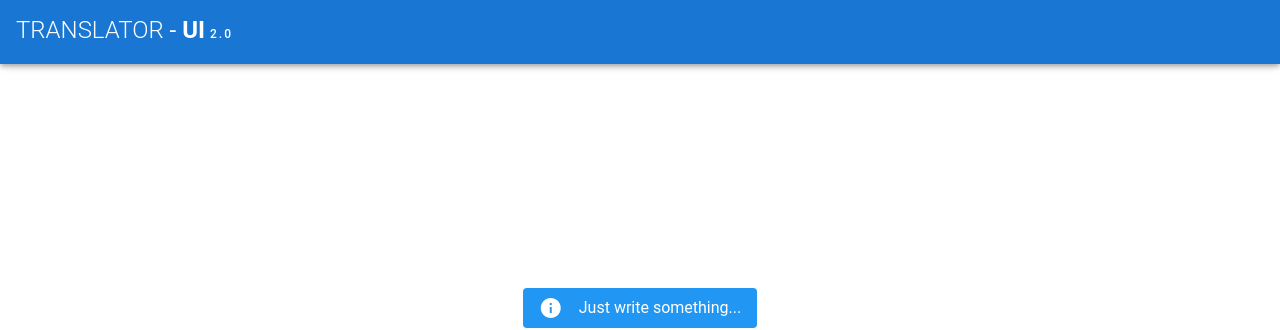
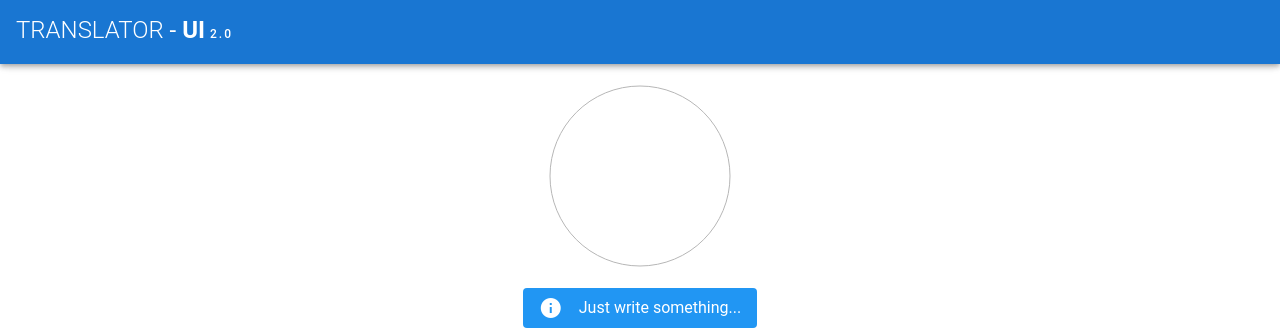
Before and after one commit to o-raskin/translator-ui, a Vue app: page / in a window 1280 px wide. Shown: the top 330 px of the page. Built offline with nearby package versions, Linux system fonts and the light colour scheme; a small style sheet from the web is missing.

Commit message:
UI 2.0 - ready

```diff
--- a/src/components/Core.vue
+++ b/src/components/Core.vue
@@ -3,10 +3,7 @@
         <v-layout text-center wrap>
             <v-flex>
                 <v-row>
-                    <transition name="fade">
-                        <!--                        v-if="inputText.length !== 0"-->
-                        <Fiddle :sides.sync="sides"/>
-                    </transition>
+                    <Fiddle :sides.sync="sides" :updateInterval.sync="speed" :minRadius.sync="radius"/>
                 </v-row>
                 <v-row align="center" justify="center">
                     <v-alert v-if="inputText.length === 0 && resultText.length === 0" dense type="info" min-width="10%"
@@ -57,6 +54,8 @@
         },
         data: () => ({
             sides: 0,
+            speed: 0,
+            radius: 15,
             inputText: '',
             resultText: '',
             source: {
@@ -76,6 +75,8 @@
         methods: {
             computeWords() {
                 this.sides = _.words(this.inputText).length
+                this.speed = 450
+                this.radius = 15
                 this.translate;
             },
             translate: _.debounce(function () {
@@ -88,6 +89,8 @@
                     })
                     .then((value) => {
                         this.resultText = value.data.translation
+                        this.speed = 950
+                        this.radius = 65
                     })
             }, 650),
             swap() {
@@ -104,6 +107,7 @@
                     this.target.title = 'Italian'
                 }
                 this.inputText = this.resultText
+                this.computeWords()
                 this.translate()
             }
         }
--- a/src/components/fiddle/Fiddle.vue
+++ b/src/components/fiddle/Fiddle.vue
@@ -2,7 +2,10 @@
     <v-container>
         <div id="fiddle" align="center" justify="center">
             <svg width="200" height="200">
-                <polygon :points="points"></polygon>
+                <circle cx="100" cy="100" r="90"></circle>
+                <transition name="fade-transition">
+                    <polygon :points="points"></polygon>
+                </transition>
             </svg>
         </div>
     </v-container>
@@ -14,7 +17,9 @@
     export default {
         el: "#fiddle",
         props: {
-            sides: Number
+            sides: Number,
+            updateInterval: Number,
+            minRadius: Number
         },
         data: function () {
             var stats = Array.apply(
@@ -24,9 +29,7 @@
             return {
                 stats: stats,
                 points: generatePoints(stats),
-                minRadius: 50,
-                interval: null,
-                updateInterval: 500
+                interval: null
             }
         },
         watch: {
--- a/src/components/fiddle/css/fiddle.css
+++ b/src/components/fiddle/css/fiddle.css
@@ -1,5 +1,11 @@
 svg { display: block; }
-polygon { fill: lightskyblue; }
+polygon {
+    fill: rgb(25, 118, 210);
+}
+circle {
+    fill: white;
+    stroke: rgb(182,182,182);
+}
 input[type="range"] {
     display: block;
     width: 100%;
```
